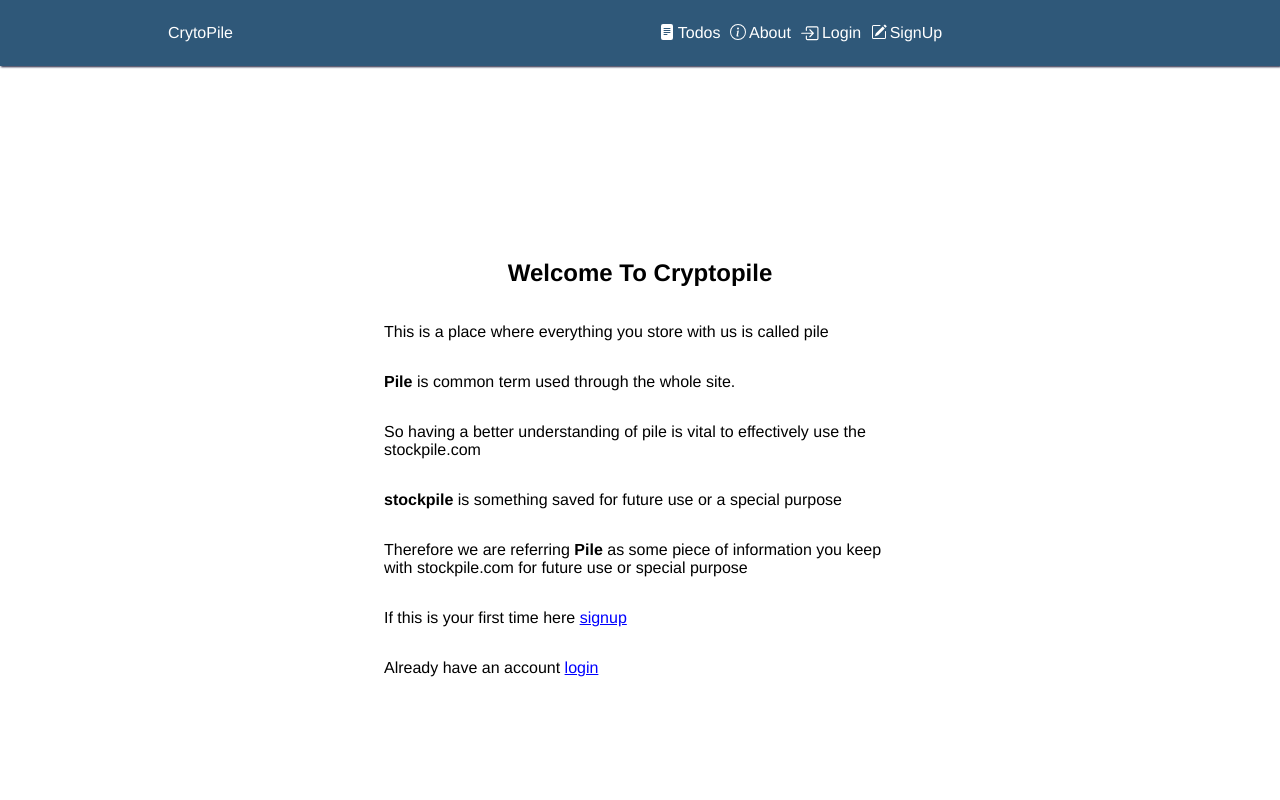
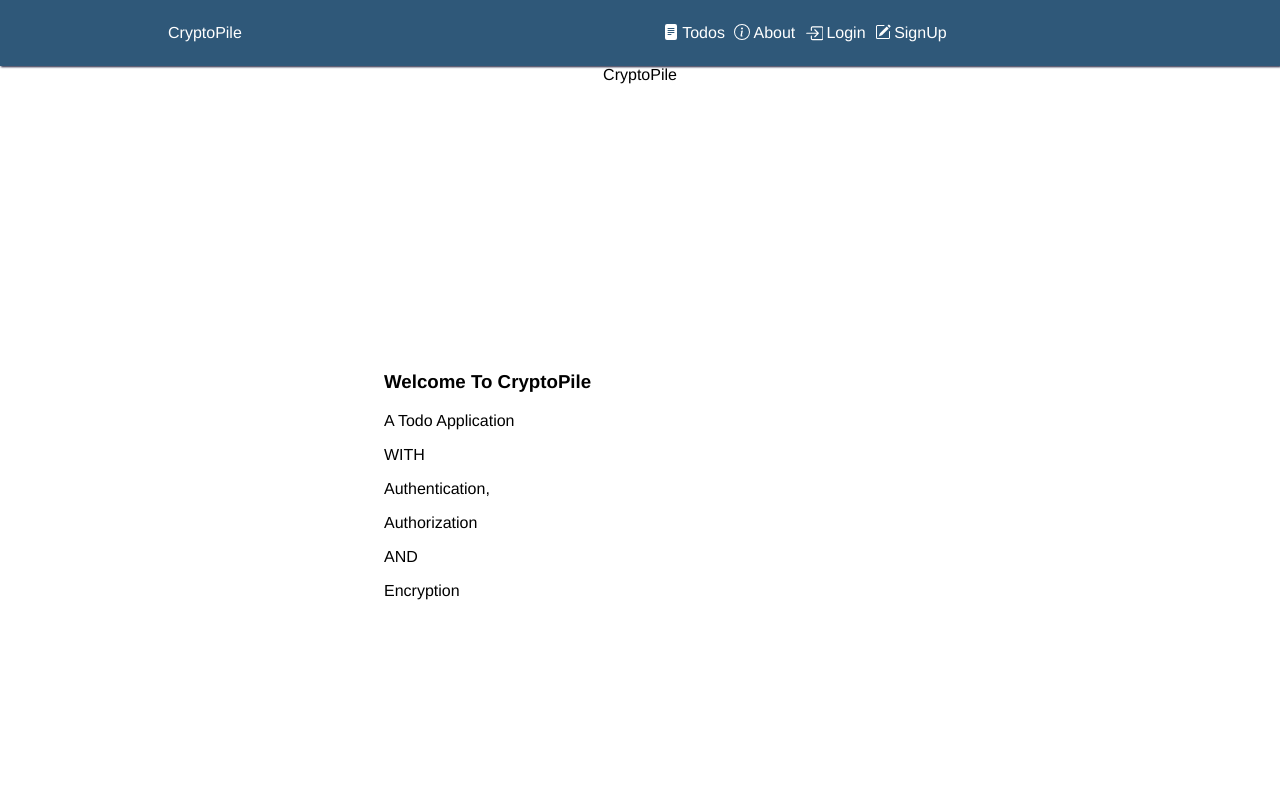
Before and after one commit to Tibz-Dankan/cryptopile-frontend, a React (Create React App) app: page /forgot-password in a window 1280 px wide. Shown: the top 800 px of the page. Built offline with nearby package versions, Linux system fonts and the light colour scheme.

Commit message:
Precise content describing cryptopile and spinning logo is added

```diff
--- a/src/components/Home.js
+++ b/src/components/Home.js
@@ -1,9 +1,7 @@
 import React, { useState, useCallback } from "react";
 import Header from "./Header";
 import Footer from "./Footer";
-// import HomeHeaderLogoutLink from "./links/HomeHeaderLogoutLink";
 import "./../css/Home.css";
-import { Link } from "react-router-dom";
 import { List, X } from "react-bootstrap-icons";
 
 const Home = () => {
@@ -11,7 +9,7 @@ const Home = () => {
   return (
     <div className="home-page-wrapper">
       <div className="home-header-wrapper">
-        <div className="logo-wrapper">CrytoPile</div>
+        <div className="logo-wrapper logo-animation">CryptoPile</div>
         <div className="desktop-home-header-links">
           <Header />
         </div>
@@ -30,39 +28,18 @@ const Home = () => {
           )}
         </div>
       </div>
+      <div className="spinning-circular-logo logo-animation">CryptoPile</div>
       <div className="home-page-content">
-        <div className="home-page-welcome-heading">
-          <h2>Welcome To Cryptopile </h2>
+        <div className="cryptopile-short-description">
+          <div className="blank-div"></div>
+          <h3>Welcome To CryptoPile</h3>
+          <p>A Todo Application </p>
+          <p>WITH</p>
+          <p>Authentication,</p>
+          <p>Authorization</p>
+          <p> AND </p>
+          <p> Encryption </p>
         </div>
-        <p>This is a place where everything you store with us is called pile</p>
-        <p>
-          <b>Pile</b> is common term used through the whole site.
-        </p>
-        <p>
-          So having a better understanding of pile is vital to effectively use
-          the stockpile.com
-        </p>
-        <p>
-          <b>stockpile</b> is something saved for future use or a special
-          purpose
-        </p>
-        <p>
-          Therefore we are referring <b>Pile</b> as some piece of information
-          you keep with stockpile.com for future use or special purpose
-        </p>
-        <p>
-          If this is your first time here{" "}
-          <Link to="/signup" className="link">
-            signup
-          </Link>{" "}
-        </p>
-        <p>
-          {" "}
-          Already have an account{" "}
-          <Link to="/login" className="link">
-            login
-          </Link>
-        </p>
       </div>
       <div className="home-footer-wrapper">
         <Footer />
```
